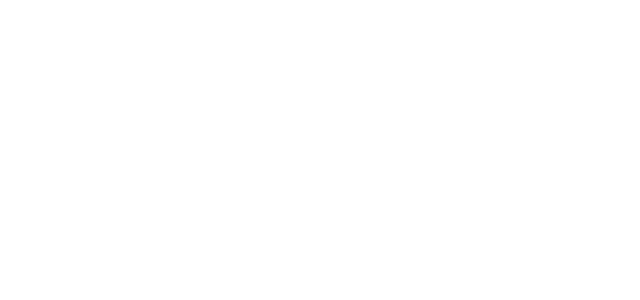
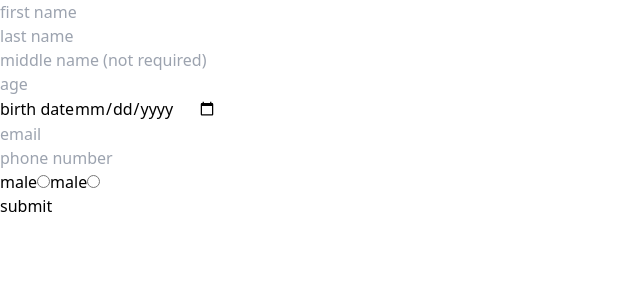
Before and after one commit to samiiskhalil/social-media-app, a React (Create React App) app in the folder browser-client/: page /signup in a window 1280 px wide. Before the commit this address had no page. Shown: the top 300 px of the page, without its empty margins (0-640 px from the left). Built offline with nearby package versions, Linux system fonts and the light colour scheme.

Commit message:
user signup

```diff
--- a/browser-client/src/App.js
+++ b/browser-client/src/App.js
@@ -1,16 +1,21 @@
 import React from 'react'
-import { useEffect} from 'react'
-import {NavBar} from './components'
+import {Signup,Login,NavBar,Posts} from './components'
+import UsersRoutes from './RoutesLayout/UsersRoutes.jsx'
 import './app.css'
-import {useNavigate,Routes,Route} from 'react-router-dom'
+import {useNavigate,useLocation,Routes,Route} from 'react-router-dom'
 const App = () => {
-const navigate=useNavigate()
-
+  let location=useLocation()
   return (
 <>
+
 <Routes>
-  <Route path='/' />
-  <Route path='/user/signup' />
+  <Route path='/' element={<NavBar/>} >
+    <Route index element={<Posts/>} />
+    <Route path='users/*' element={<UsersRoutes/>} />
+
+</Route>
+<Route path='/signup' element={<Signup />}/>
+<Route path='/login' element={<Login />}/>
 
 </Routes>
 </>
--- /dev/null
+++ b/browser-client/src/RoutesLayout/UsersRoutes.jsx
@@ -0,0 +1,11 @@
+import React from 'react'
+const UsersRoutes = () => {
+  return (
+<>
+<h1>user Routes</h1>
+
+</>
+    )
+}
+
+export default UsersRoutes
--- a/browser-client/src/components/AllRoutes.jsx
+++ /dev/null
@@ -1,13 +0,0 @@
-import React from 'react'
-import {Routes,Route} from 'react-router-dom'
-const AllRoutes = () => {
-  return (
-    <Routes>
-        <Route path='/' element={<Home/>} >
-
-        </Route>
-    </Routes>
-    )
-}
-
-export default AllRoutes
--- /dev/null
+++ b/browser-client/src/components/Login/Login.jsx
@@ -0,0 +1,9 @@
+import React from 'react'
+
+const Login = () => {
+  return (
+    <div>Login</div>
+  )
+}
+
+export default Login
--- a/browser-client/src/components/NavBar/NavBar.jsx
+++ b/browser-client/src/components/NavBar/NavBar.jsx
@@ -1,12 +1,24 @@
 import React from 'react'
-import {NavLink} from 'react-router-dom'
+import {useLocation,NavLink,Outlet} from 'react-router-dom'
 const NavBar = () => {
-  return (
-<>
+  let location=useLocation()
+  console.log(location.pathname)
+  return (<>
+
+
+
 <nav className='nav-bar' >
-<ul></ul>
+<ul>
+  <li>NavBar</li>
+</ul>
 
 </nav>
+<Outlet/>
+
+
+
+
+
 </>
     )
 }
--- /dev/null
+++ b/browser-client/src/components/Posts/Posts.jsx
@@ -0,0 +1,9 @@
+import React from 'react'
+import Post from './Post/Post.jsx'
+const Posts = () => {
+  return (
+    <div>Posts</div>
+  )
+}
+
+export default Posts
--- /dev/null
+++ b/browser-client/src/components/Signup/Signup.jsx
@@ -0,0 +1,63 @@
+import React, { useEffect } from 'react'
+import ReactDOM from 'react-dom/client';
+import { useState } from 'react'
+import './signup.css'
+const Signup = () => {
+  const [showPopup,setShowPopup]=useState(false)
+setTimeout(()=>{
+  setShowPopup(true)
+},7000)
+return (
+<>
+{showPopup? <>
+<div className="hidden">
+  <h2>give us premisson to use your location</h2>
+  <div className="">
+    <button className=''>approve</button>
+    <button className=''>disapprove</button>
+  </div>
+</div>
+</>:null}
+<div className="container">
+<form  >
+<div className="insCont">
+<div className="inpCont">
+<input placeholder='first name' type="text" name='firstName' id='firstName' required />
+</div>
+<div className="inpcont">
+<input placeholder='last name' type="text" name='lastName' id='lastName' required/>
+</div>
+<div className="inpcont">
+<input placeholder='middle name (not required)' type="text" name="middleName" id="middleName" />
+</div>
+<div className="inpcont">
+<input placeholder='age' type="number" name='age' id='age' min='0' max='130' required/>
+</div>
+<div className="inpcont">
+<label htmlFor="birthDate">birth date</label>
+<input type="date" name='birthDate' id='birthDate' required />
+</div>
+</div>
+<div className="insCont">
+<div className="inpcont">
+<input placeholder='email' type="email" name='email' id='email' />
+</div>
+<div className="inpcont">
+<input placeholder='phone number' type="number" name="phoneNumber" id="poneNumber" />
+</div>
+<div className="inpcont">
+<label htmlFor="male">male</label>
+<input type="radio" value='male' name="sex" id="male" />
+
+<label htmlFor="female">male</label>
+<input type="radio" value='female' name="sex" id="female" />
+</div>
+</div>
+<button type='submit' >submit</button>
+</form>
+</div>
+</>
+    )
+}
+
+export default Signup
--- /dev/null
+++ b/browser-client/src/components/Signup/signup.css
@@ -0,0 +1,17 @@
+/*
+.container{
+width: 100vw;
+height: 100vh;
+display: flex;
+justify-content: center;
+align-items: center;
+padding-bottom: 50vh;
+}
+form{
+    border: 2px black solid;
+    display: flex;
+
+}
+.insCont{
+    border: 4px black solid;
+} */
--- a/browser-client/src/components/index.js
+++ b/browser-client/src/components/index.js
@@ -1,2 +1,5 @@
 import NavBar from './NavBar/NavBar.jsx'
-export {NavBar}
+import Posts from './Posts/Posts.jsx'
+import Signup from './Signup/Signup.jsx'
+import Login from './Login/Login.jsx'
+export {Login,Signup,NavBar,Posts}
--- a/browser-client/src/index.css
+++ b/browser-client/src/index.css
@@ -1,3 +1,8 @@
 @tailwind base;
 @tailwind components;
 @tailwind utilities;
+*{
+    margin: 0;
+    padding: 0;
+    box-sizing: border-box;
+}
```
Also changed, not shown: browser-client/src/RoutesLayout/index.js (added), browser-client/src/components/Posts/Post/Post.jsx (added).
